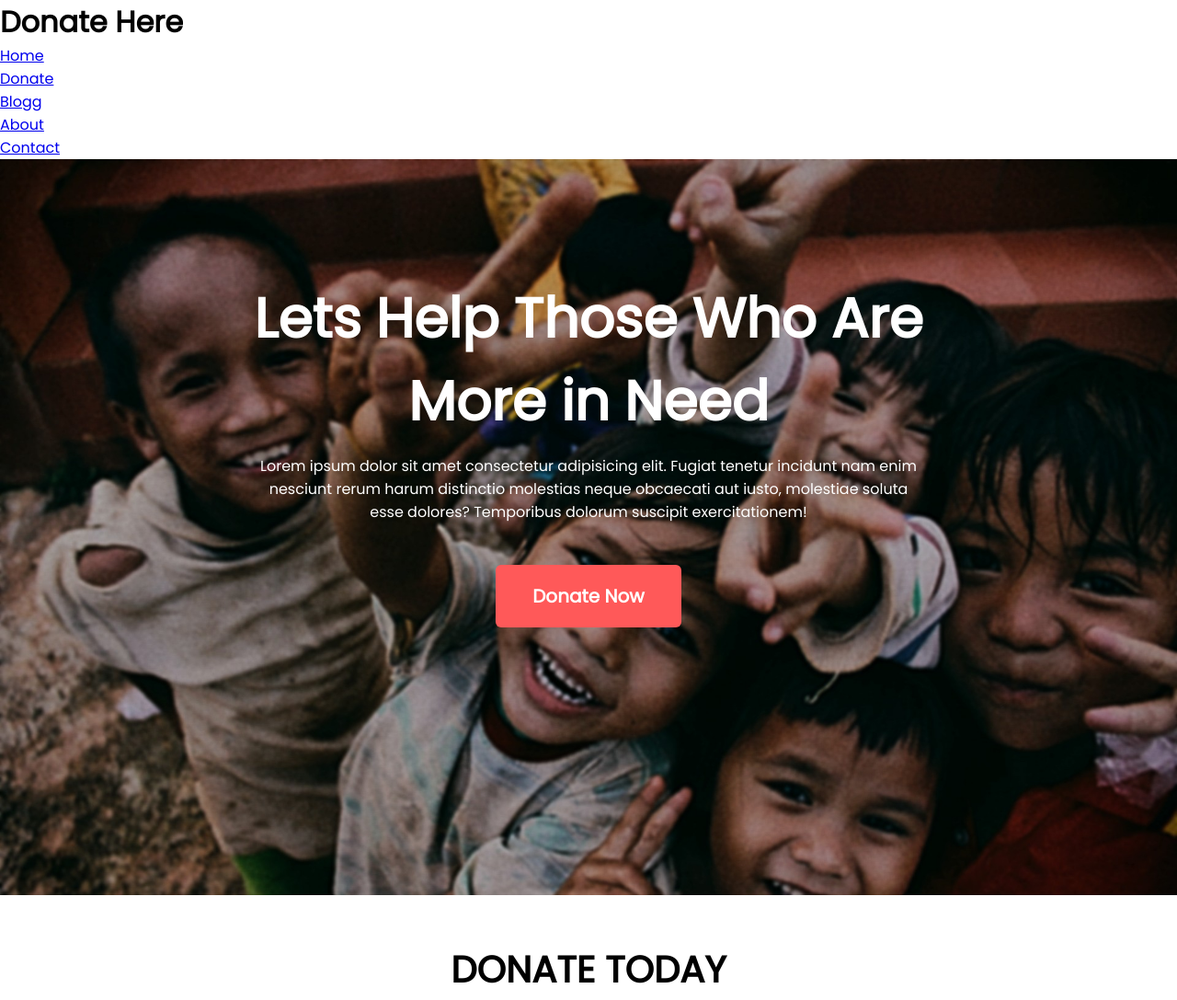
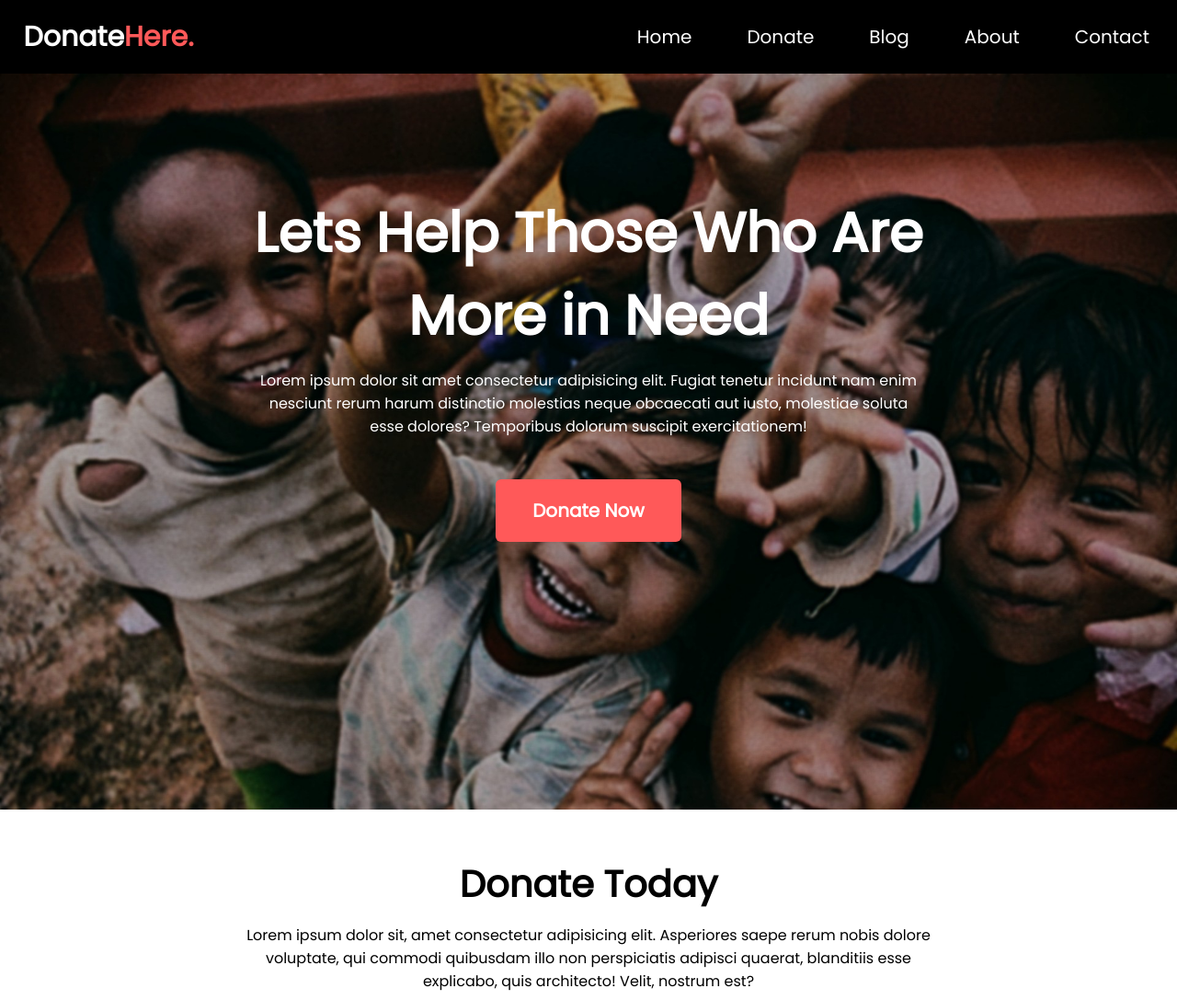
Before and after one commit to BahauddinChishte/donatehere, a plain HTML site: page index.html in a window 1280 px wide. Shown: the top 1087 px of the page at 92% size. Drawn offline with Linux system fonts and the light colour scheme; a web font is replaced by a local one.

Commit message:
santi added

```diff
--- a/index.html
+++ b/index.html
@@ -20,15 +20,13 @@
   </head>
   <body>
     <div class="menu-bar">
-      <h1 class="logo">Donate <span>Here</span></h1>
+      <h1 class="logo">Donate<span>Here.</span></h1>
       <ul>
         <li><a href="#">Home</a></li>
         <li><a href="#">Donate</a></li>
-        <li><a href="#">Blogg</a></li>
+        <li><a href="#">Blog</a></li>
         <li><a href="#">About</a></li>
-        <li><a href="#">Contact</a></li>
-
-
+        <li><a target="_blank" href="https://bahauddinchishte.github.io/about-me/">Contact</a></li>
       </ul>
     </div>
 
@@ -48,7 +46,7 @@
     </section>
     <section class="section-two">
       <div>
-        <h1 id="h2-style">DONATE TODAY</h1>
+        <h1 id="h2-style">Donate Today</h1>
         <p id="p2-style">
           Lorem ipsum dolor sit, amet consectetur adipisicing elit. Asperiores saepe rerum nobis dolore voluptate, qui commodi quibusdam
           illo non perspiciatis adipisci quaerat, blanditiis esse explicabo, quis architecto! Velit, nostrum est?
--- a/style.css
+++ b/style.css
@@ -3,6 +3,48 @@
     padding: 0%;
     margin: 0%;
 }
+.menu-bar{
+    position: sticky; top: 0;
+    background-color: black;
+    color: white;
+    height: 80px;
+    width: 100%;
+    display: flex;
+    align-items: center;
+    justify-content: space-between;
+
+    padding-right: 0%;
+    padding-left: 0%;
+
+
+}
+.logo{
+    color:  var(--color-white);
+    font-size: 30px;
+    padding-left: 2%;
+}
+.logo span{
+    color: #FF5959;
+}
+.menu-bar ul{
+list-style: none ;
+display: flex;
+
+
+}
+.menu-bar ul li{
+   padding: 10px 30px  ;
+}
+.menu-bar ul li a{
+    color: white;
+    text-decoration: none;
+    font-size: 20px;
+    transition: all 0.3s;
+}
+.menu-bar ul li a:hover{
+    color:#FF5959 ;
+}
+
 body{
     font-family: 'Hind Siliguri', sans-serif;
     font-family: 'Inter', sans-serif;
```
